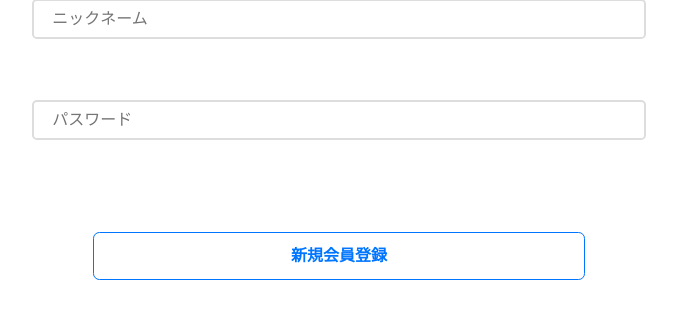
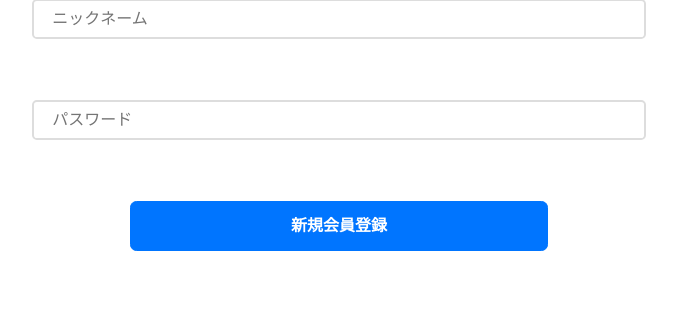
Before and after one commit to HAL-OSAKA-IT/game_collect, a PHP site: page /member/registration.php in a window 1280 px wide. Shown: the part 254-573 px from the top of the page, without its empty margins (301-978 px from the left). Run offline with PHP 8.4, Linux system fonts and the light colour scheme; data that the repository does not hold is empty.

Commit message:
scss 変更

```diff
--- a/member/css/form.css
+++ b/member/css/form.css
@@ -31,19 +31,22 @@ html {
   padding-left: 3%;
 }
 #form .form_contents #input_area button {
-  margin: 5% 10%;
-  height: 6vh;
-  width: 80%;
+  display: block;
+  margin: 0 auto 2%;
+  background-color: #0075ff;
+  color: #fff;
+  padding: 2.4% 0;
+  width: 68%;
   text-align: center;
   font-weight: 600;
+  border-radius: 1.8rem;
   transition: 0.2s;
 }
 #form #transition_wrapper #input_area button {
   border: solid 1px #0075ff;
-  color: #0075ff;
   border-radius: 0.4rem;
 }
 #form #transition_wrapper #input_area button:hover {
   color: white;
-  background-color: #0075ff;
+  background-color: #003aaf;
 }/*# sourceMappingURL=form.css.map */
--- a/member/css/form.scss
+++ b/member/css/form.scss
@@ -1,6 +1,6 @@
 $fontWeight: 600;
 $transition: .2s;
-
+$buttoncolor:#0075ff;
 
 html {
     box-sizing: border-box;
@@ -32,11 +32,21 @@ html {
                 padding-left: 3%;
             }
             button{
-                margin: 5% 10%;
-                height: 6vh;
-                width: 80%;
+                // margin: 5% 10%;
+                // height: 6vh;
+                // width: 80%;
+                // text-align: center;
+                // font-weight: 600;
+                // transition: $transition;
+                display: block;
+                margin: 0 auto 2%;
+                background-color: $buttoncolor;
+                color: #fff;
+                padding: 2.4% 0;
+                width: 68%;
                 text-align: center;
-                font-weight: 600;
+                font-weight: $fontWeight;
+                border-radius: 1.8rem;
                 transition: $transition;
             }
         }
@@ -44,12 +54,13 @@ html {
     #transition_wrapper{
         #input_area{
             button{
-                border: solid 1px #0075ff;
-                color: #0075ff;
+                border: solid 1px $buttoncolor;
+                // color: #0075ff;
                 border-radius: 0.4rem;
                 &:hover{
                     color: white;
-                    background-color: #0075ff;
+                    background-color: #003aaf;
+                    // background-color: #0075ff;
                 }
             }
         }
```
Also changed, not shown: 1 other file.
